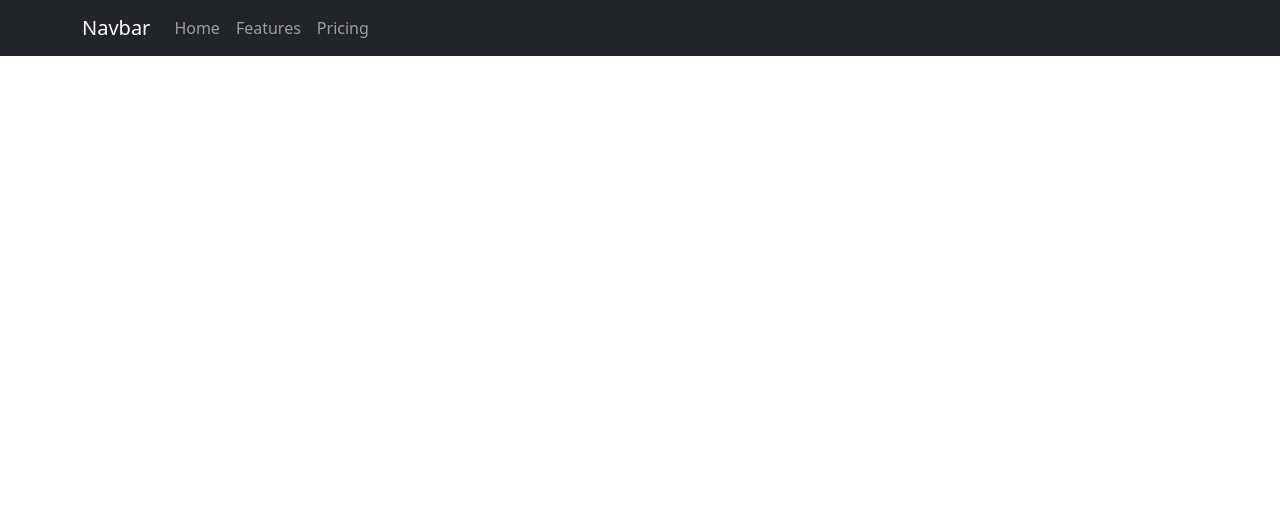
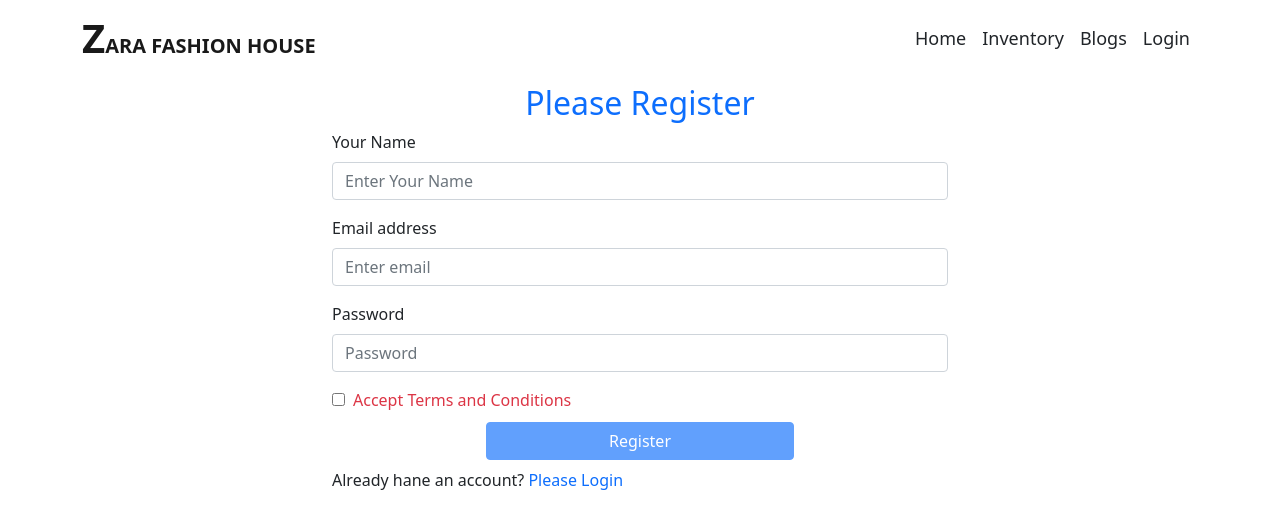
Before and after one commit to Arif11819/zara-fashion-house, a React (Create React App) app: page /register in a window 1280 px wide. Shown: the top 528 px of the page. Built offline with nearby package versions, Linux system fonts and the light colour scheme; no server answers.

Commit message:
added file finishing header

```diff
--- a/package.json
+++ b/package.json
@@ -17,6 +17,7 @@
     "react-firebase-hooks": "^5.0.3",
     "react-router-dom": "^6.3.0",
     "react-scripts": "5.0.1",
+    "react-toastify": "^9.0.1",
     "web-vitals": "^2.1.4"
   },
   "scripts": {
--- a/src/App.js
+++ b/src/App.js
@@ -1,10 +1,22 @@
 import 'bootstrap/dist/css/bootstrap.min.css';
+import { Route, Routes } from 'react-router-dom';
+import Home from './Pages/Home/Home';
+import Login from './Pages/Login/Login/Login';
+import Register from './Pages/Login/Register/Register';
 import Header from './Pages/Shared/Header/Header';
+import NotFound from './Pages/Shared/NotFound/NotFound';
 
 function App() {
   return (
     <div>
       <Header></Header>
+      <Routes>
+        <Route path='/' element={<Home></Home>}></Route>
+        <Route path='/home' element={<Home></Home>}></Route>
+        <Route path='/login' element={<Login></Login>}></Route>
+        <Route path='/register' element={<Register></Register>}></Route>
+        <Route path='*' element={<NotFound></NotFound>}></Route>
+      </Routes>
     </div>
   );
 }
--- /dev/null
+++ b/src/Pages/Home/Home.js
@@ -0,0 +1,11 @@
+import React from 'react';
+
+const Home = () => {
+    return (
+        <div>
+            <h2>This is home</h2>
+        </div>
+    );
+};
+
+export default Home;
--- /dev/null
+++ b/src/Pages/Login/Login/Login.js
@@ -0,0 +1,84 @@
+import React, { useRef } from 'react';
+import { Button, Form } from 'react-bootstrap';
+import { useSendPasswordResetEmail, useSignInWithEmailAndPassword } from 'react-firebase-hooks/auth';
+import { Link, useLocation, useNavigate } from 'react-router-dom';
+import auth from '../../../firebase.init';
+import { ToastContainer, toast } from 'react-toastify';
+import 'react-toastify/dist/ReactToastify.css';
+import Loading from '../../Shared/Loading/Loading';
+
+const Login = () => {
+    const emailRef = useRef('');
+    const passwordRef = useRef('');
+    const navigate = useNavigate();
+    const location = useLocation();
+
+    let from = location.state?.from?.pathname || "/";
+    let errorElement;
+    const [
+        signInWithEmailAndPassword,
+        user,
+        loading,
+        error,
+    ] = useSignInWithEmailAndPassword(auth);
+
+    const [sendPasswordResetEmail, sending] = useSendPasswordResetEmail(auth);
+
+    if (loading || sending) {
+        return <Loading></Loading>
+    }
+
+    if (user) {
+        navigate(from, { replace: true });
+    }
+
+    if (error) {
+        errorElement = <p className='text-danger'>Error: {error?.message}</p>
+    }
+
+    const handleSubmit = event => {
+        event.preventDefault();
+        const email = emailRef.current.value;
+        const password = passwordRef.current.value;
+
+        signInWithEmailAndPassword(email, password);
+    }
+
+    const navigateRegister = event => {
+        navigate('/register');
+    }
+
+    const resetPassword = async () => {
+        const email = emailRef.current.value;
+        if (email) {
+            await sendPasswordResetEmail(email);
+            toast('Sent email');
+        }
+        else {
+            toast('please enter your email address');
+        }
+    }
+
+    return (
+        <div className='container w-50 mx-auto'>
+            <h2 className='text-primary text-center mt-2'>Please Login</h2>
+            <Form onSubmit={handleSubmit}>
+                <Form.Group className="mb-3" controlId="formBasicEmail">
+                    <Form.Control ref={emailRef} type="email" placeholder="Enter email" required />
+                </Form.Group>
+                <Form.Group className="mb-3" controlId="formBasicPassword">
+                    <Form.Control ref={passwordRef} type="password" placeholder="Password" required />
+                </Form.Group>
+                <Button variant="primary w-50 mx-auto d-block mb-2" type="submit">
+                    Login
+                </Button>
+            </Form>
+            {errorElement}
+            <p>New to Genius Car? <Link to="/register" className='text-primary pe-auto text-decoration-none' onClick={navigateRegister}>Please Register</Link> </p>
+            <p>Forget Password? <button className='btn btn-link text-primary pe-auto text-decoration-none' onClick={resetPassword}>Reset Password</button> </p>
+            <ToastContainer />
+        </div>
+    );
+};
+
+export default Login;
--- /dev/null
+++ b/src/Pages/Login/Register/Register.js
@@ -0,0 +1,72 @@
+import React, { useRef, useState } from 'react';
+import { Button, Form } from 'react-bootstrap';
+import { Link, useNavigate } from 'react-router-dom';
+import { useCreateUserWithEmailAndPassword } from 'react-firebase-hooks/auth';
+import auth from '../../../firebase.init';
+import Loading from '../../Shared/Loading/Loading';
+
+
+const Register = () => {
+    const [agree, setAgree] = useState(false);
+    const [
+        createUserWithEmailAndPassword,
+        user,
+        loading,
+    ] = useCreateUserWithEmailAndPassword(auth, { sendEmailVerification: true });
+
+
+    const nameRef = useRef('');
+    const emailRef = useRef('');
+    const passwordRef = useRef('');
+    const navigate = useNavigate();
+
+
+    const handleRegister = event => {
+        event.preventDefault();
+        const name = nameRef.current.value;
+        const email = emailRef.current.value;
+        const password = passwordRef.current.value;
+
+        if (agree) {
+            createUserWithEmailAndPassword(email, password);
+        }
+
+    }
+
+    if (loading) {
+        return <Loading></Loading>
+    }
+
+    if (user) {
+        navigate('/home');
+    }
+
+    return (
+        <div className='container w-50 mx-auto'>
+            <h2 className='text-primary text-center mt-2'>Please Register</h2>
+            <Form onSubmit={handleRegister}>
+                <Form.Group className="mb-3" controlId="formBasicEmail">
+                    <Form.Label>Your Name</Form.Label>
+                    <Form.Control ref={nameRef} type="text" placeholder="Enter Your Name" />
+                </Form.Group>
+                <Form.Group className="mb-3" controlId="formBasicEmail">
+                    <Form.Label>Email address</Form.Label>
+                    <Form.Control ref={emailRef} type="email" placeholder="Enter email" required />
+                </Form.Group>
+
+                <Form.Group className="mb-3" controlId="formBasicPassword">
+                    <Form.Label>Password</Form.Label>
+                    <Form.Control ref={passwordRef} type="password" placeholder="Password" required />
+                </Form.Group>
+                <input onClick={() => setAgree(!agree)} className='me-2 mb-2' type="checkbox" name="terms" id="terms" />
+                <label className={agree ? 'text-primary' : 'text-danger'} htmlFor="terms">Accept Terms and Conditions</label>
+                <Button disabled={!agree} variant="primary w-50 mx-auto d-block mb-2 mt-2" type="submit">
+                    Register
+                </Button>
+            </Form>
+            <p>Already hane an account? <Link to='/login' className='text-primary' style={{ textDecoration: 'none' }}>Please Login</Link></p>
+        </div >
+    );
+};
+
+export default Register;
--- a/src/Pages/Shared/Header/Header.css
+++ b/src/Pages/Shared/Header/Header.css
@@ -0,0 +1,17 @@
+.title {
+    font-weight: 700;
+}
+
+.title-first-letter {
+    font-size: 40px;
+}
+
+.navbar-link {
+    font-size: 18px;
+    font-weight: 500;
+}
+
+.sign-out {
+    font-size: 18px;
+    font-weight: 500;
+}
--- a/src/Pages/Shared/Header/Header.js
+++ b/src/Pages/Shared/Header/Header.js
@@ -1,17 +1,41 @@
+import { signOut } from 'firebase/auth';
 import React from 'react';
 import { Container, Nav, Navbar } from 'react-bootstrap';
+import { useAuthState } from 'react-firebase-hooks/auth';
+import { Link, useNavigate } from 'react-router-dom';
+import auth from '../../../firebase.init';
+import './Header.css';
 
 const Header = () => {
+    const [user] = useAuthState(auth);
+    const navigate = useNavigate();
+
+    const handleSignOUt = () => {
+        signOut(auth);
+        navigate('/login');
+    }
     return (
         <div>
-            <Navbar bg="dark" variant="dark">
+            <Navbar>
                 <Container>
-                    <Navbar.Brand href="#home">Navbar</Navbar.Brand>
-                    <Nav className="me-auto">
-                        <Nav.Link href="#home">Home</Nav.Link>
-                        <Nav.Link href="#features">Features</Nav.Link>
-                        <Nav.Link href="#pricing">Pricing</Nav.Link>
-                    </Nav>
+                    <div className='title'>
+                        <Navbar.Brand href="/home"><span className='title-first-letter'>Z</span>ARA FASHION HOUSE</Navbar.Brand>
+                    </div>
+                    <div className='navbar-link'>
+                        <Nav className="me-auto">
+                            <Nav.Link className='text-dark' href="/home">Home</Nav.Link>
+                            <Nav.Link className='text-dark' href="/inventory">Inventory</Nav.Link>
+                            <Nav.Link className='text-dark' href="/blogs">Blogs</Nav.Link>
+                            {
+                                user ?
+                                    <button className='btn btn-link text-dark text-decoration-none sign-out' onClick={handleSignOUt}>Sign Out</button>
+                                    :
+                                    <Nav.Link className='text-dark' as={Link} to="login">
+                                        Login
+                                    </Nav.Link>
+                            }
+                        </Nav>
+                    </div>
                 </Container>
             </Navbar>
         </div>
--- /dev/null
+++ b/src/Pages/Shared/Loading/Loading.js
@@ -0,0 +1,12 @@
+import React from 'react';
+import { Spinner } from 'react-bootstrap';
+
+const Loading = () => {
+    return (
+        <div style={{ height: '300px' }} className='w-100 d-flex justify-content-center align-items-center'>
+            <Spinner animation="border" variant="primary" />
+        </div>
+    );
+};
+
+export default Loading;
--- /dev/null
+++ b/src/Pages/Shared/NotFound/NotFound.js
@@ -0,0 +1,12 @@
+import React from 'react';
+import sleeping from '../../../images/404/sleeping.jpg';
+const NotFound = () => {
+    return (
+        <div>
+            <h2 className='text-primary text-center'>Mechanic is Sleeping</h2>
+            <img className='w-100' src={sleeping} alt="" />
+        </div>
+    );
+};
+
+export default NotFound;
```
Also changed, not shown: src/Pages/Login/RequireAuth/RequireAuth.js (added, +40 -0 lines), 2 other files (tests, documents, lock files or other folders).
